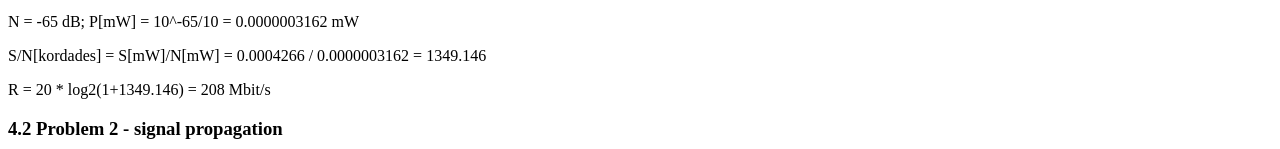
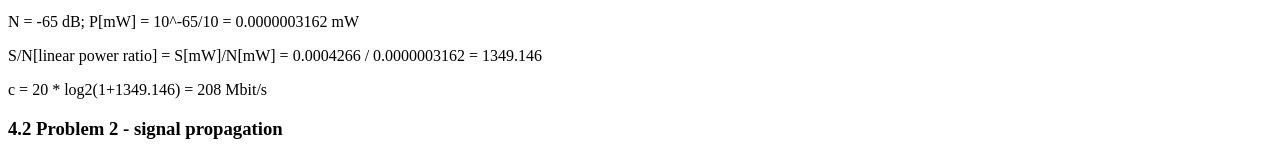
Before and after one commit to anngulo/lab4, a plain HTML site: page index.html in a window 1280 px wide. Shown: the part 6472-6621 px from the top of the page. Drawn offline with Linux system fonts and the light colour scheme.

Commit message:
Update index.html

```diff
--- a/index.html
+++ b/index.html
@@ -186,10 +186,10 @@ S = -33.7 dB; P[mW] = 10^-33.7/10 = 0.0004266 mW
 N = -65 dB; P[mW] = 10^-65/10 = 0.0000003162 mW
 <p>
 <p>
-S/N[kordades] = S[mW]/N[mW] = 0.0004266 / 0.0000003162  = 1349.146
+S/N[linear power ratio] = S[mW]/N[mW] = 0.0004266 / 0.0000003162  = 1349.146
 <p>
 <p>
-R = 20 * log2(1+1349.146) =  208 Mbit/s
+с = 20 * log2(1+1349.146) =  208 Mbit/s
 <p>
 
 <h3>4.2 Problem 2 - signal propagation</h3>
```
